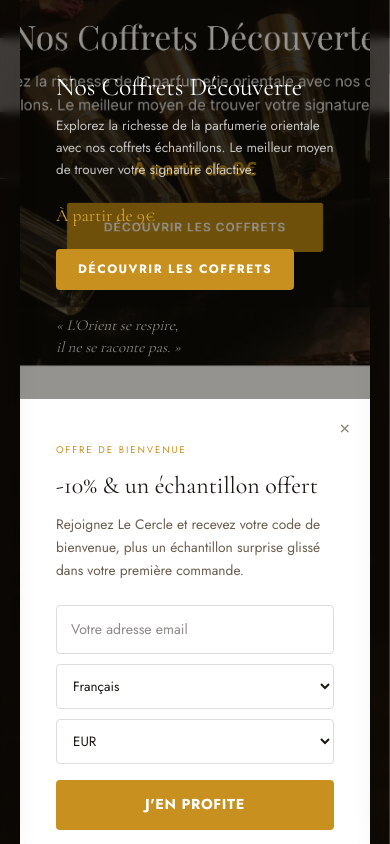
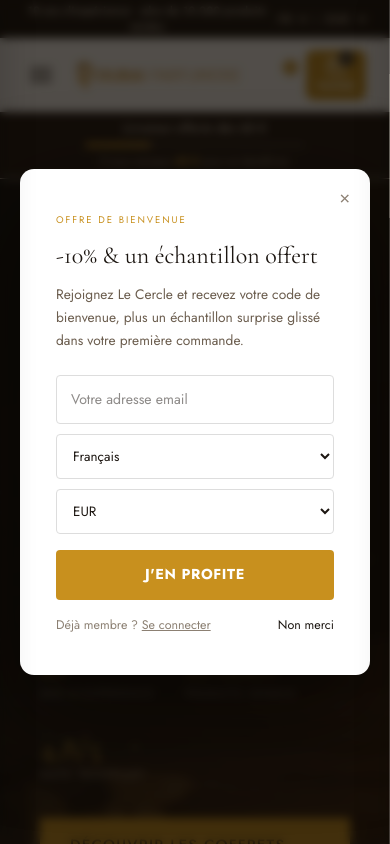
Before and after one commit to bajojo16/dubai-parfumerie, a Next.js app: page /en in a window 390 px wide. Shown: the top 844 px of the page. Built offline with nearby package versions, Linux system fonts and the light colour scheme.

Commit message:
auto-save 2026-06-21 08:46

```diff
--- a/src/app/[locale]/_home-client.tsx
+++ b/src/app/[locale]/_home-client.tsx
@@ -264,16 +264,17 @@
       }}
     >
       <div
+        className="dp-welcome-inner"
         onClick={e => e.stopPropagation()}
         style={{
           display: "grid", gridTemplateColumns: "1fr 1fr",
-          maxWidth: 820, width: "100%",
-          borderRadius: "var(--r-lg)", overflow: "hidden",
+          maxWidth: 820, width: "100%", maxHeight: "90vh",
+          borderRadius: "var(--r-lg)", overflow: "hidden auto",
           boxShadow: "0 40px 100px rgba(0,0,0,0.5)",
         }}
       >
         {/* Left panel — image + coffrets */}
-        <div style={{
+        <div className="dp-welcome-left" style={{
           position: "relative", background: "var(--espresso-900)",
           padding: "44px 36px 40px",
           display: "flex", flexDirection: "column", justifyContent: "flex-end",
--- a/src/app/globals.css
+++ b/src/app/globals.css
@@ -327,6 +327,10 @@
 
   /* Table livraison en grille → garde lisible */
   .dp-table-row, .dp-table-head { grid-template-columns: 1fr 1fr !important; }
+
+  /* WelcomeModal mobile : une colonne, image cachée, × atteignable */
+  .dp-welcome-inner { grid-template-columns: 1fr !important; max-height: 88vh !important; }
+  .dp-welcome-left { display: none !important; }
 }
 
 /* ── Petit mobile ≤ 420px ───────────────────────────────── */
```
